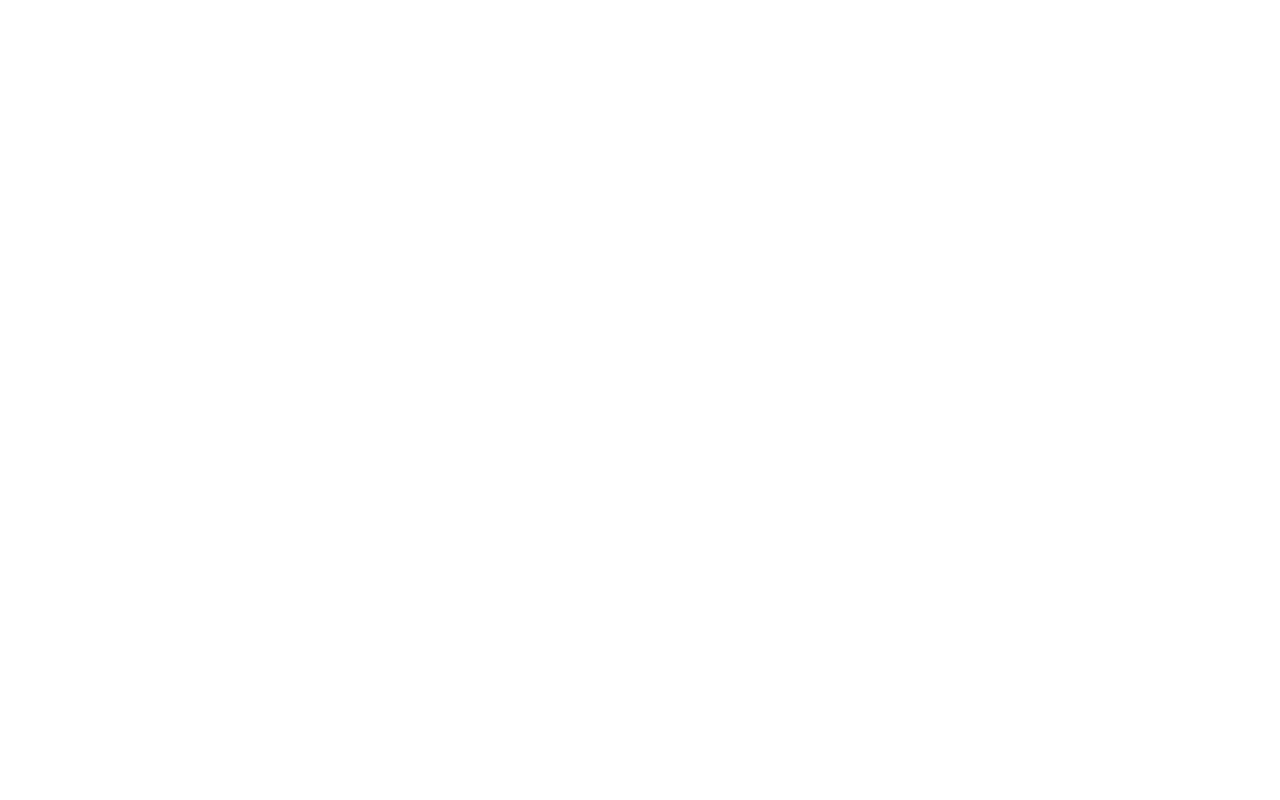
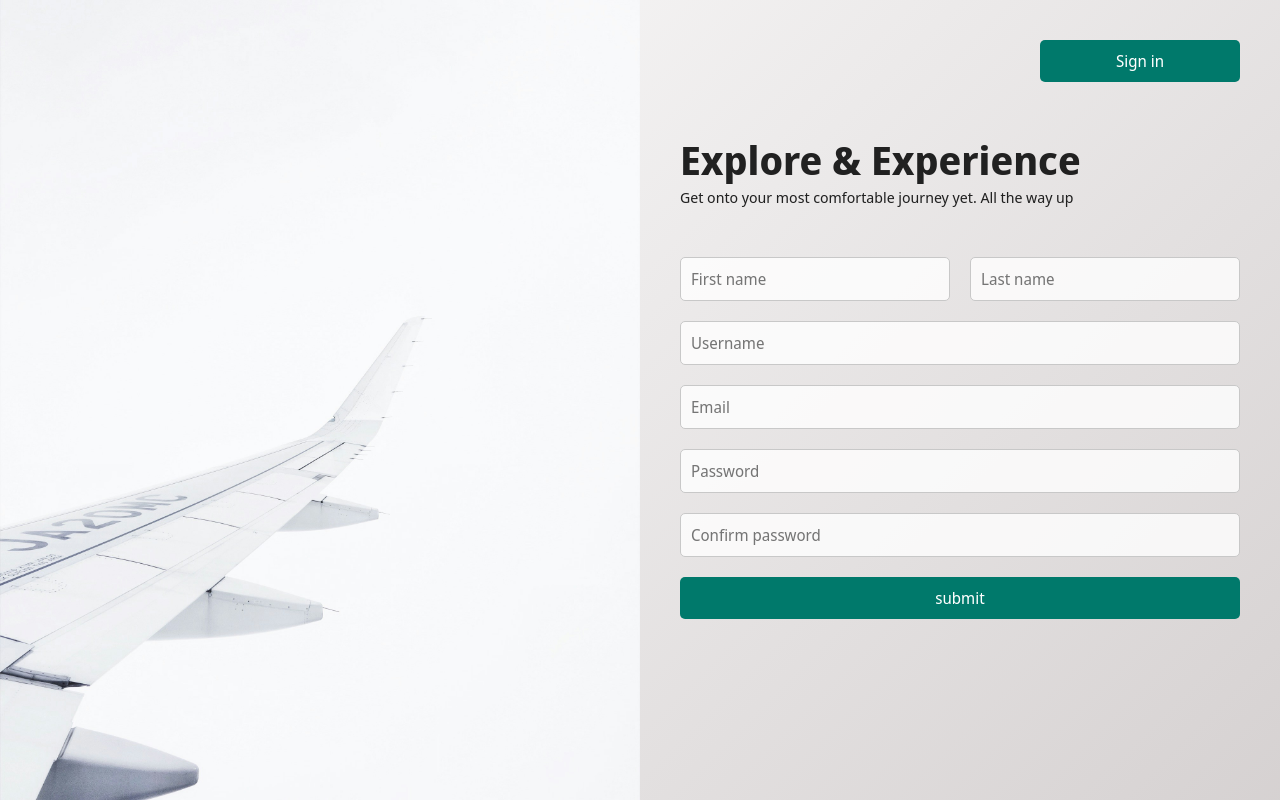
Before and after one commit to ujjwal454/Full-stack-form, a plain HTML site: page frontend/index.html in a window 1280 px wide. Drawn offline with Linux system fonts and the light colour scheme.

Commit message:
added static frontend

```diff
--- a/frontend/index.html
+++ b/frontend/index.html
@@ -8,6 +8,30 @@
     <script src="./app.js" defer></script>
   </head>
   <body>
-    <h1></h1>
+    <div class="container">
+      <div class="left"></div>
+      <div class="right">
+        <div class="inner-container">
+          <a class="btn siginBtn">Sign in</a>
+          <h1 class="heading">Explore & Experience</h1>
+          <p class="sub">
+            Get onto your most comfortable journey yet. All the way up
+          </p>
+
+          <form action="" class="form">
+            <div class="input-container">
+              <input type="text" placeholder="First name" />
+              <input type="text" placeholder="Last name" />
+            </div>
+            <input type="text" placeholder="Username" />
+            <input type="email" placeholder="Email" />
+            <input type="text" placeholder="Password" />
+            <input type="password" placeholder="Confirm password" />
+
+            <a class="submit btn">submit</a>
+          </form>
+        </div>
+      </div>
+    </div>
   </body>
 </html>
--- a/frontend/style.css
+++ b/frontend/style.css
@@ -1,3 +1,4 @@
+/* @import url("https://fonts.googleapis.com/css2?family=Noto+Sans+Display:ital,wght@0,100..900;1,100..900&family=Noto+Sans:ital,wght@0,100..900;1,100..900&display=swap"); */
 *,
 *::before,
 *::after {
@@ -5,4 +6,126 @@
 }
 * {
   margin: 0;
+  font-family: "Noto Sans Display", sans-serif;
 }
+
+h1,
+h2 {
+  color: rgba(33, 33, 33, 1);
+}
+
+input {
+  background-color: rgba(255, 255, 255, 0.8);
+  border: 1px solid rgba(200, 200, 200, 1);
+  color: rgba(33, 33, 33, 1);
+  padding: 10px;
+  border-radius: 5px;
+  width: 100%;
+  font-size: 1em;
+  margin-bottom: 20px;
+}
+
+.container {
+  min-height: 100vh;
+  width: 100%;
+  display: flex;
+  flex-direction: row;
+  justify-content: space-between;
+  background-image: linear-gradient(135deg, hsl(0, 0%, 100%), hsl(0, 5%, 83%));
+}
+
+.container .left {
+  width: 100%;
+  height: 100vh;
+  background-image: url(./assets/image.jpg);
+  background-position: center center;
+  background-repeat: no-repeat;
+  background-size: cover;
+  flex: 1;
+  position: relative;
+}
+
+.container .right {
+  flex: 1;
+}
+
+.brand-message {
+  position: absolute;
+  bottom: 0;
+  left: 0;
+  width: 20%;
+  height: 200px;
+  background-color: rgba(0, 0, 0, 0.3);
+  text-align: center;
+  padding: 10px;
+}
+
+.brand-heading {
+  font-size: 24 !important;
+  margin-bottom: 10px;
+  margin-top: 10px;
+}
+.brand-subHeading {
+  font-size: 8;
+  align-self: center;
+}
+
+.inner-container {
+  margin: 40px;
+}
+
+.btn {
+  display: block;
+  width: auto;
+  text-align: center;
+}
+
+.btn:hover {
+  background-color: #004d40; /* Darker teal on hover */
+}
+
+.siginBtn {
+  background-color: #00796b; /* Deep Teal for contrast */
+  color: white; /* White text for the button */
+
+  padding: 10px 20px; /* Spacing around the text */
+  border: none; /* Remove border */
+  border-radius: 5px; /* Rounded corners */
+  font-size: 16px; /* Text size */
+  cursor: pointer; /* Pointer cursor on hover */
+  transition: background-color 0.3s;
+  width: 200px;
+  margin-left: auto;
+  margin-bottom: 50px;
+}
+.heading {
+  font-size: 40px;
+  color: rgba(33, 33, 33, 1);
+}
+.sub {
+  font-size: 15px;
+  color: rgba(33, 33, 33, 1);
+}
+
+.form {
+  margin-top: 50px;
+}
+
+.input-container {
+  display: flex;
+  gap: 20px;
+}
+
+.submit {
+  background-color: #00796b;
+  color: white;
+  padding: 10px 20px;
+  border: none;
+  border-radius: 5px;
+  font-size: 16px;
+  cursor: pointer;
+  transition: background-color 0.3s;
+  width: 100%;
+  display: block;
+  text-align: center;
+}
```
Also changed, not shown: frontend/assets/image.jpg (added).
